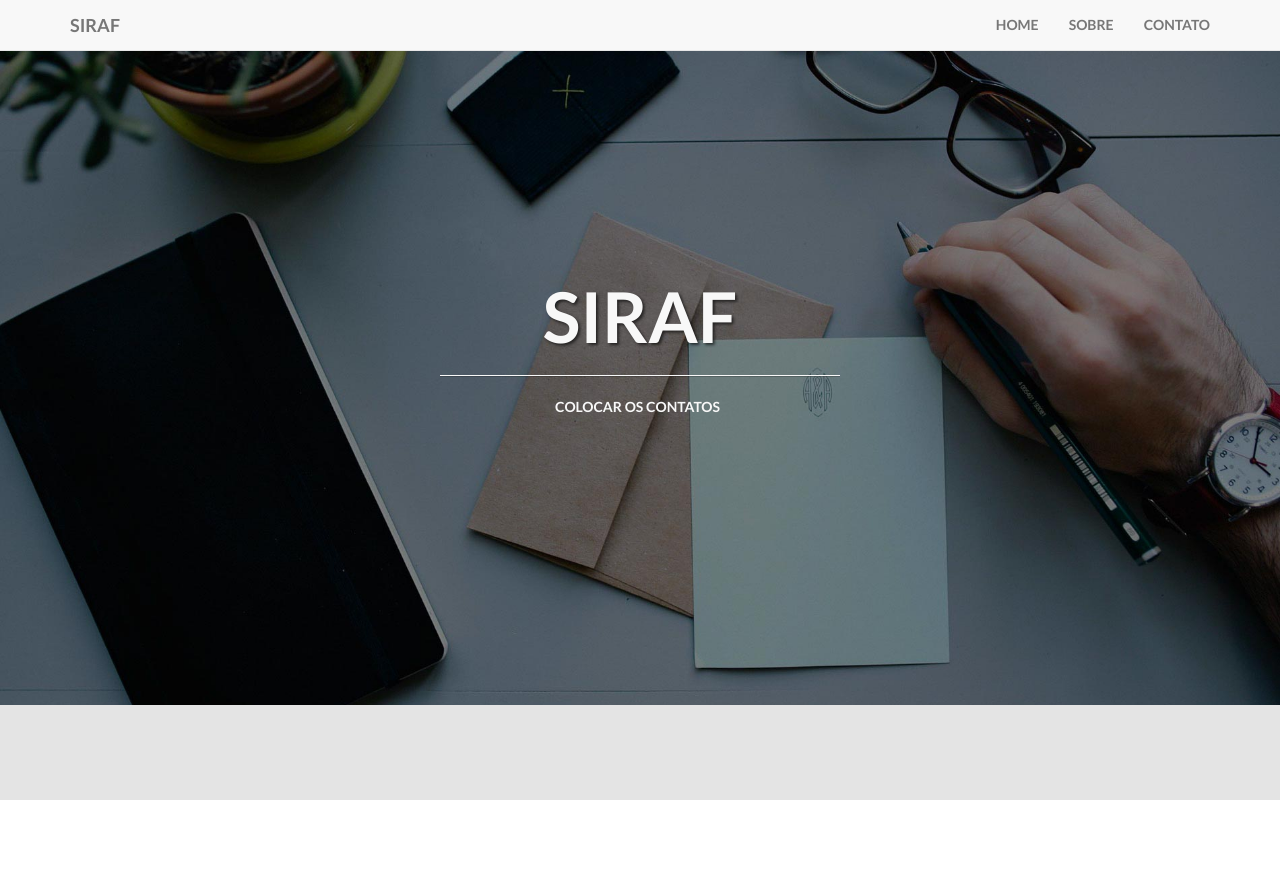
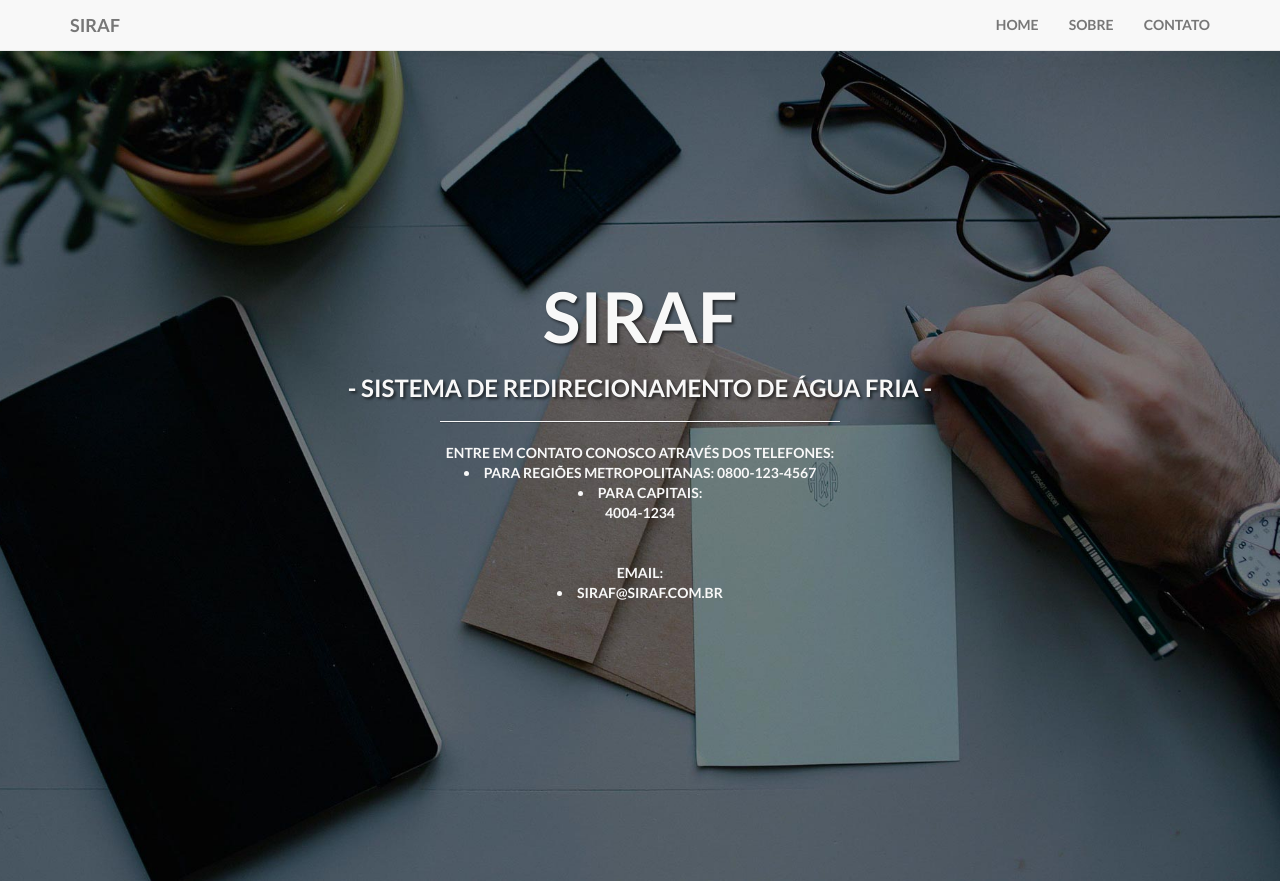
Before and after one commit to victorHugoCarvalho/siraf, a plain HTML site: page www/contato.html in a window 1280 px wide. Before the commit the page ends 800 px from the top, so only its background shows below. Drawn offline with Linux system fonts and the light colour scheme.

Commit message:
Refatorando pagina dos contatos

```diff
--- a/www/contato.html
+++ b/www/contato.html
@@ -75,11 +75,13 @@
                 <div class="col-lg-12">
                     <div class="intro-message">
                         <h1>SIRAF</h1>
+                        <h3>- Sistema de Redirecionamento de &Aacutegua Fria -</h3>
                         <hr class="intro-divider">
-                        <ul class="list-inline intro-social-buttons">
-                            <li>
-                                   <div>Colocar os contatos</div>
-                            </li>
+                            <div>Entre em contato conosco atrav&eacutes dos telefones:</div>
+                            <li>para regi&otildees metropolitanas: 0800-123-4567</li>
+                            <li>para capitais: </br> 4004-1234</li>
+                            </br></br><div> Email:</div>
+                            <li>siraf@siraf.com.br</li>
                         </ul>
                     </div>
                 </div>
```
